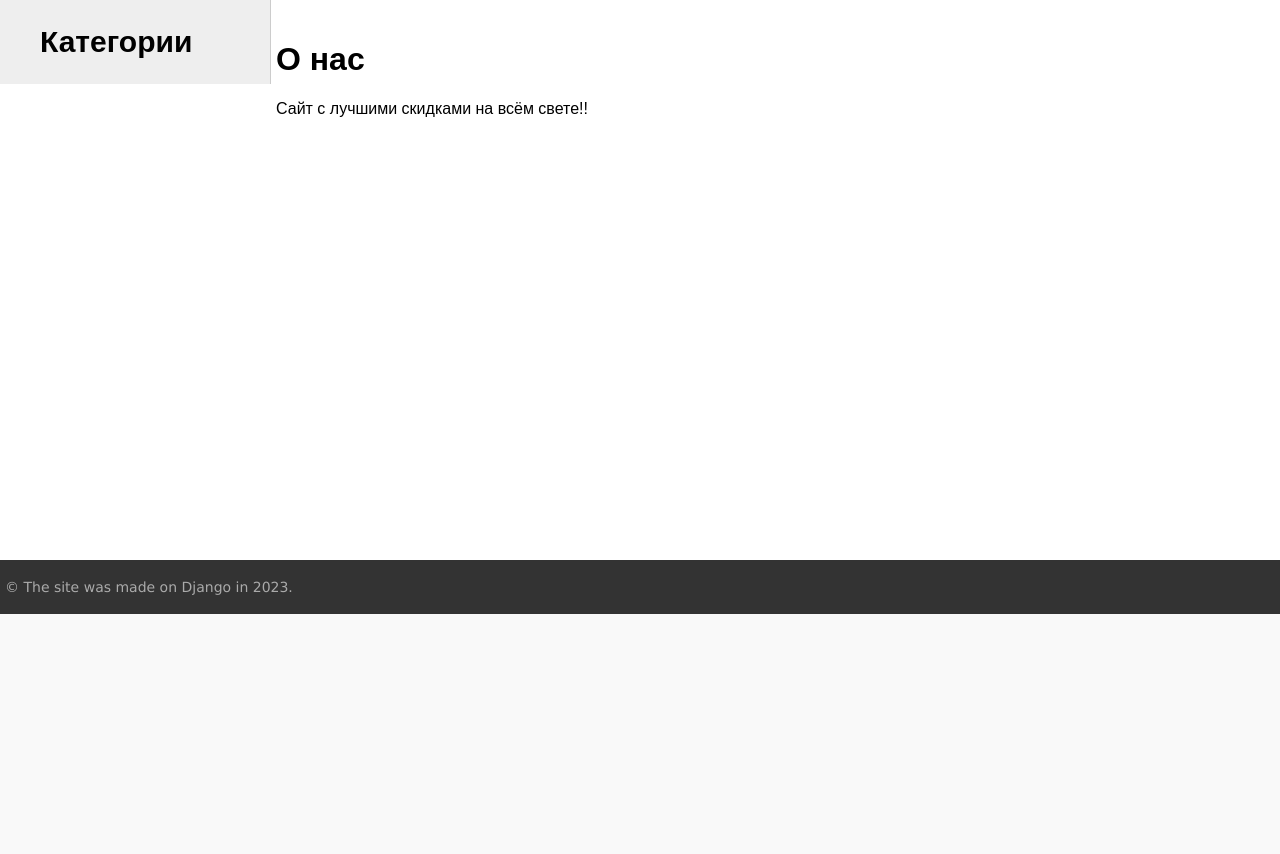
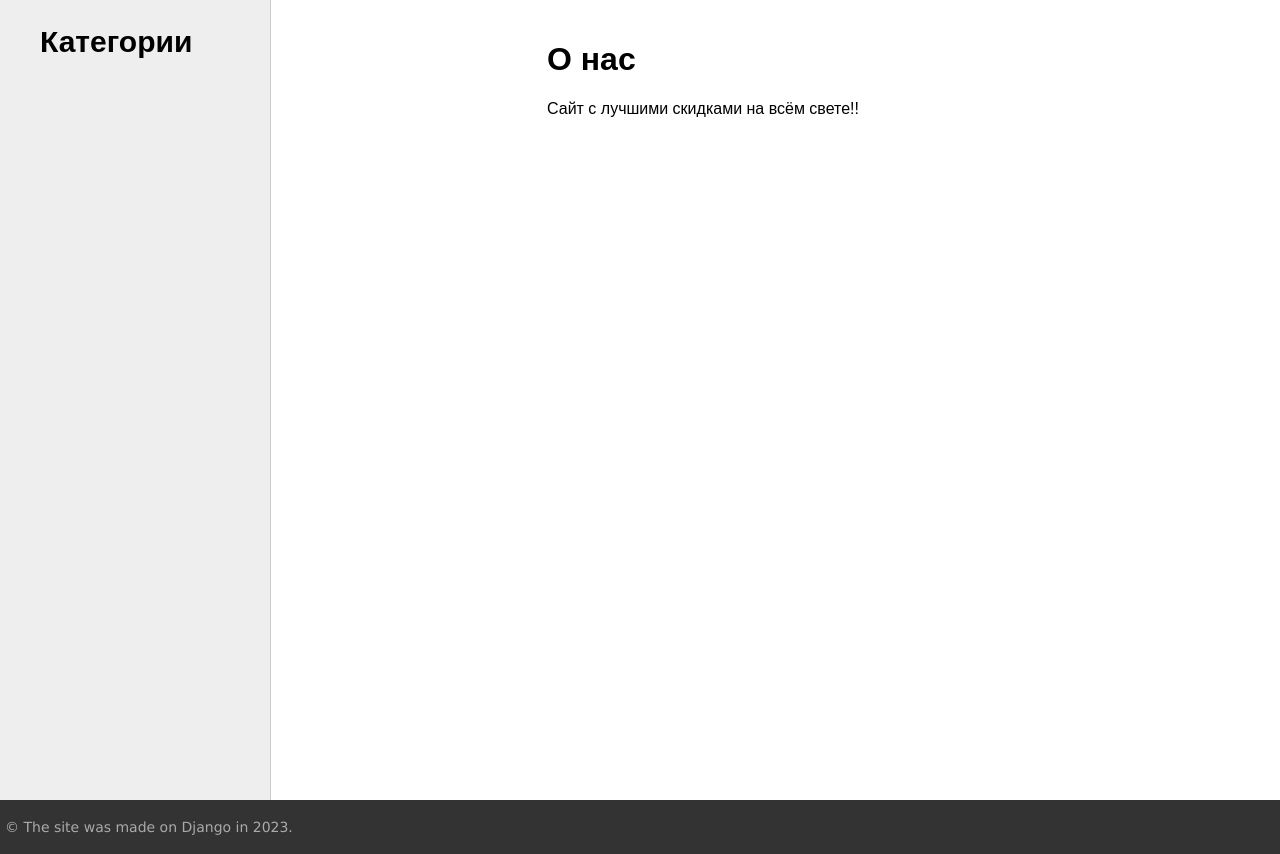
Before and after one commit to kanisimoff73/website_discount, a Django app: page /about/ in a window 1280 px wide; the page is wider, and only the part inside the window is pictured. Shown: the part 220-1074 px from the top of that part. Before the commit the page ends 834 px from the top of that part, so only its background shows below. Run offline with Django 4.2, Linux system fonts and the light colour scheme; data that the repository does not hold is empty.

Commit message:
Сайд бар до конца контента

```diff
--- a/website/main_app/static/main_app/css/styles.css
+++ b/website/main_app/static/main_app/css/styles.css
@@ -1,4 +1,4 @@
-body {
+html, body {
     font-family: Arial, sans-serif;
     margin: 0;
     padding: 0;
@@ -47,7 +47,6 @@ nav a {		/* и это */
     text-decoration: none;
 }
 
-
 /* конец блока размеров бэкграунда страницы */
 
 .header {				/* отбражение бэкграунда менюшки */
@@ -80,17 +79,18 @@ ul.mainmenu li a:hover {
 }
 /* конец блока меню */
 
+.side-cont {
+	display: flex;
+}
+
 /* блок отображения sidebar */
 .sidebar {
 	float: left;
-	margin: 0;
 	background: #eee;
 	border-right: 1px solid #ccc;
-	min-height: 100%;
 }
 .sidebar ul {
 	width: 230px;
-	min-height: 100%;
 	list-style: none;
 	font-size: 20px;
 }
@@ -122,17 +122,11 @@ ul.mainmenu li a:hover {
 /* конец блока отображения sidebar */
 
 .content {			/* корректирует отображение продуктов */
-	padding: 40px 20px 20px 40px;
-	width: 100%;
-	box-sizing: border-box;
-	min-height: 70vh;
-}
-
-.content {
     margin-left: 20%;
     padding: 20px;
 	flex: 1 0 auto;
 	box-sizing: border-box;
+	min-height: 100vh;
 }
 
 /* блок подвала */
@@ -259,7 +253,7 @@ img.product-photo {
 .list-pages {
     text-align: center;
     justify-content: flex-start;
-    margin: 0 0 20px 20%;
+    margin: 0 0 20px 0;
 }
 .list-pages ul {
     margin: 20px 0 0 0;
--- a/website/main_app/templates/main_app/base.html
+++ b/website/main_app/templates/main_app/base.html
@@ -25,12 +25,12 @@
 					{% if not request.user.is_authenticated %}
 	        			<a href="/login/vk-oauth2/"><img src="\static\main_app\images\vk-logo.png" class="logo-vk" data-toggle="tooltip" title="{% trans 'Login via VKontakte' %}"></a>
 	    			{% endif %}
-					<div class="clear"></div>
 				</div>
 			{% endblock mainmenu %}
 		</nav>
 	</header>
 
+	<div class="side-cont">
 		<!-- Sidebar -->
 	   {% block sidebar %}
 		<div class="sidebar">
@@ -59,6 +59,7 @@
 			{% endblock %}
 		</div>
 		<!-- end Block content -->
+	</div>
 
 	<footer>
 		<div id="footer">
```
Lines whose indentation alone changed are shown as unchanged.
